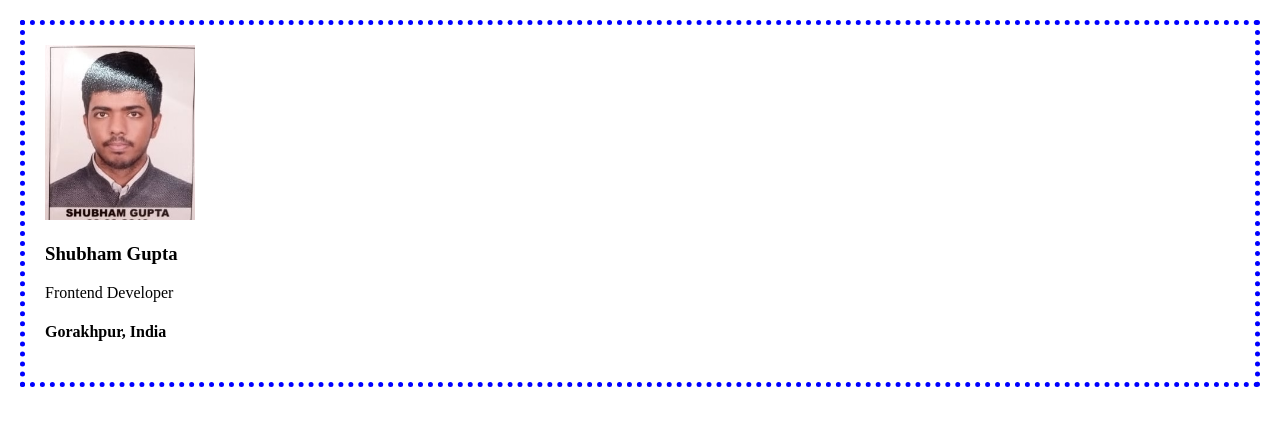
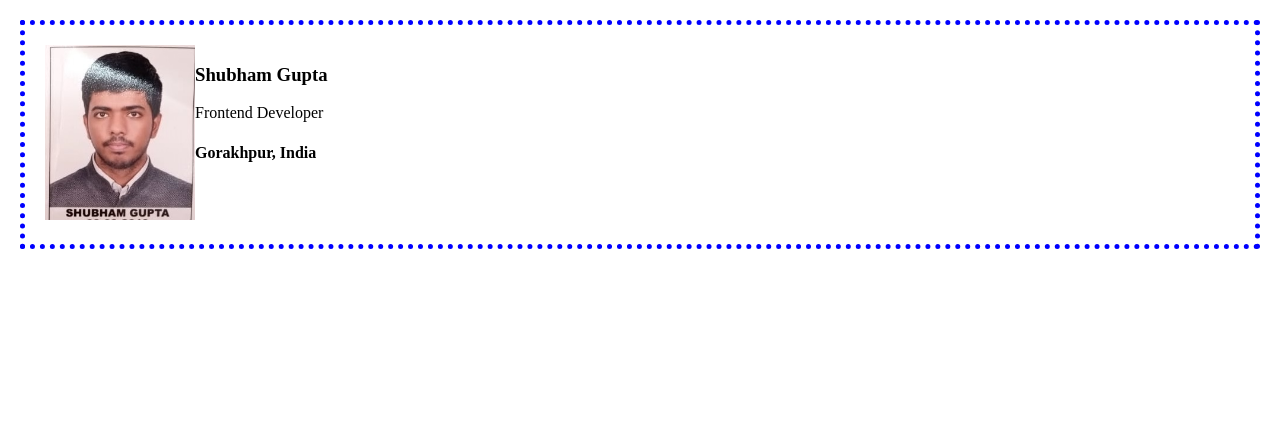
Before and after one commit to ShubhamGupta2505/Web_Dev_Basic, a website built with Vite: page Part3/bussiness_card.html in a window 1280 px wide. Built offline with nearby package versions, Linux system fonts and the light colour scheme.

Commit message:
Digital Busssiness Card adding flexbox

```diff
--- a/Part3/bussiness_card.css
+++ b/Part3/bussiness_card.css
@@ -7,4 +7,5 @@ body {
 .card {
     border: 5px dotted blue;
     padding: 20px;
+    display: flex;
 }
--- a/Part3/bussiness_card.html
+++ b/Part3/bussiness_card.html
@@ -9,10 +9,14 @@
 </head>
 <body>
     <div class="card">
+        <div>
         <img src="./image/alok.jpg" alt="Shubham Gupta Profile Picture"class="avatar">
+        </div>
+        <div>
         <h3>Shubham Gupta</h3>
         <p>Frontend Developer</p>
         <h4>Gorakhpur, India</h4>
+        </div>
     </div>
 </body>
 </html>
```
